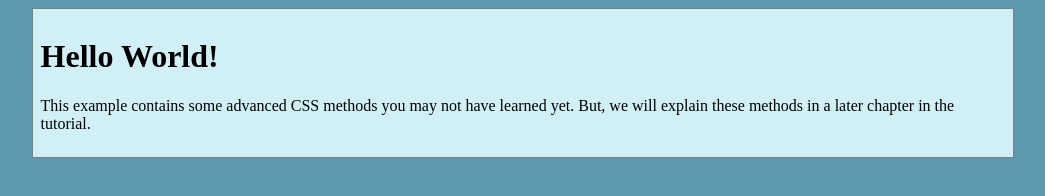
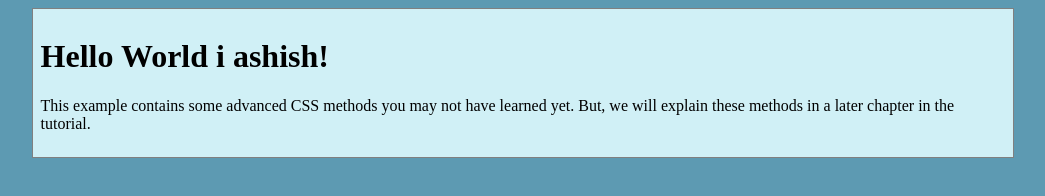
Before and after one commit to ashishworld/demo-app-ashish, a plain HTML site: page index.html in a window 1280 px wide. Shown: the whole page, without its empty margins (213-1258 px from the left). Drawn offline with Linux system fonts and the light colour scheme.

Commit message:
added additional content in index

```diff
--- a/index.html
+++ b/index.html
@@ -21,7 +21,7 @@ body {
 <body>
 
 <div class="center_div">
-  <h1>Hello World!</h1>
+  <h1>Hello World i ashish!</h1>
   <p>This example contains some advanced CSS methods you may not have learned yet. But, we will explain these methods in a later chapter in the tutorial.</p>
 </div>
 
```
